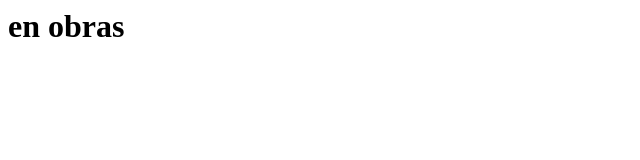
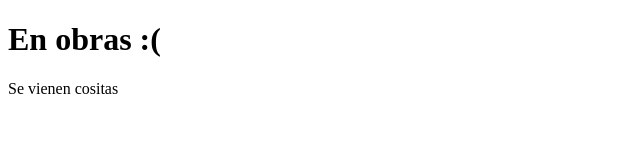
Before and after one commit to Astel07/Astel07.github.io, a plain HTML site: page index.html in a window 1280 px wide. Shown: the whole page, without its empty margins (0-640 px from the left). Drawn offline with Linux system fonts and the light colour scheme.

Commit message:
Trasteo la página principal

```diff
--- a/index.html
+++ b/index.html
@@ -1 +1,12 @@
-<h1> en obras</h1>
+<!DOCTYPE html>
+<html lang="en">
+<head>
+    <meta charset="UTF-8">
+    <meta name="viewport" content="width=device-width, initial-scale=1.0">
+    <title>Document</title>
+</head>
+<body>
+   <h1>En obras :(</h1>
+   <p>Se vienen cositas</p>
+</body>
+</html>
```
